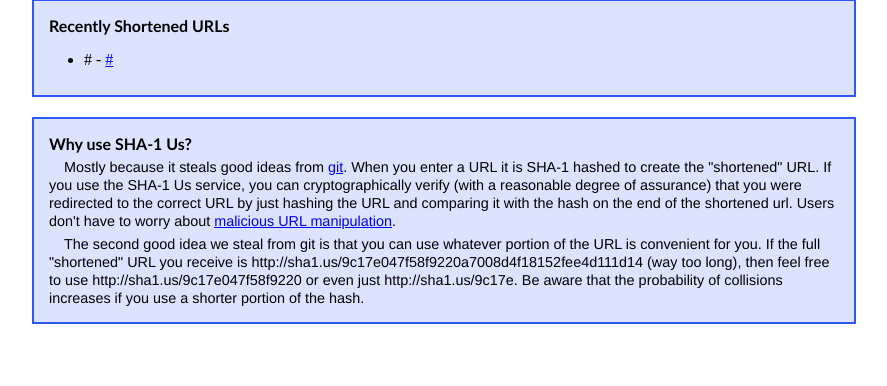
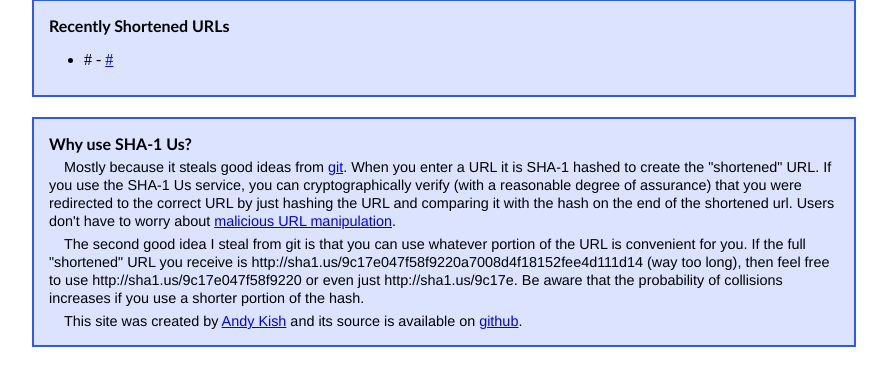
Before and after one commit to Kobold/shaurl, a Python web app: template url/templates/create.html in a window 1280 px wide. Shown: the part 193-579 px from the top of the page, without its empty margins (196-1083 px from the left). Run offline with Jinja, Linux system fonts and the light colour scheme; the template is opened without the code that fills it: most values are stand-ins (such as "Sample title", 1, 10 or a date in 2020); form fields are guessed from the names that the template uses.

Commit message:
added license, deployment settings, and link to github page

```diff
--- a/settings.py
+++ b/settings.py
@@ -77,3 +77,8 @@ INSTALLED_APPS = (
     'django.contrib.sites',
     'url',
 )
+
+try:
+    from settings_local import *
+except:
+    pass
--- a/url/templates/create.html
+++ b/url/templates/create.html
@@ -77,11 +77,14 @@ url. Users don't have to worry about
 <a href="http://unweary.com/2009/04/the-security-implications-of-url-shortening-services.html">malicious URL manipulation</a>.
   </p>
 
-  <p>The second good idea we steal from git is that you can use whatever portion of the URL is
+  <p>The second good idea I steal from git is that you can use whatever portion of the URL is
   convenient for you. If the full &quot;shortened&quot; URL you receive is http://sha1.us/9c17e047f58f9220a7008d4f18152fee4d111d14
   (way too long), then feel free to use http://sha1.us/9c17e047f58f9220 or even just http://sha1.us/9c17e.
   Be aware that the probability of collisions increases if you use a shorter portion of the hash.
   </p>
+
+  <p>This site was created by <a href="http://boozeandmescaline.com">Andy Kish</a> and its source
+  is available on <a href="http://github.com/Kobold/shaurl/">github</a>.</p>
 </div>
 
 </body>
```
Also changed, not shown: 1 other file.
